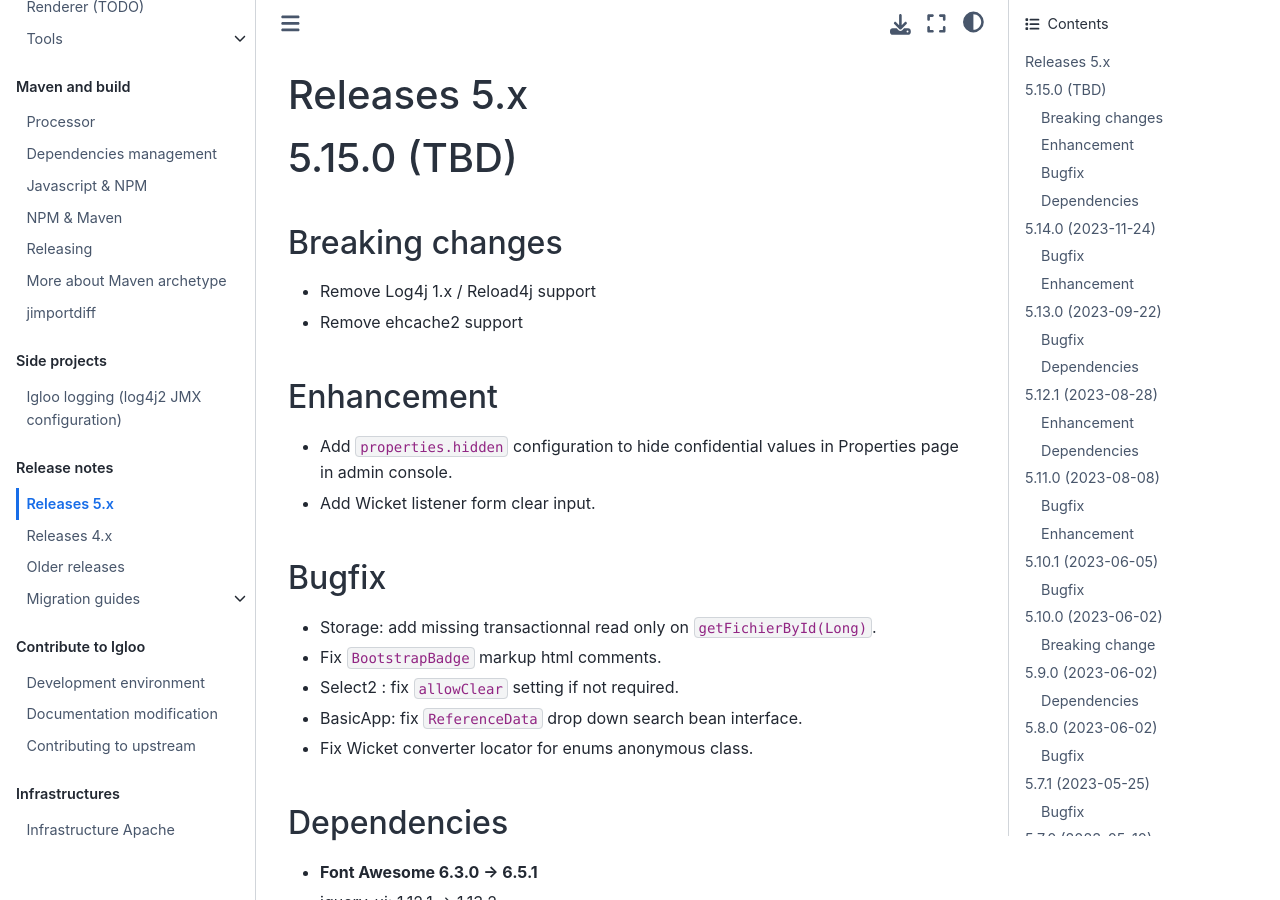
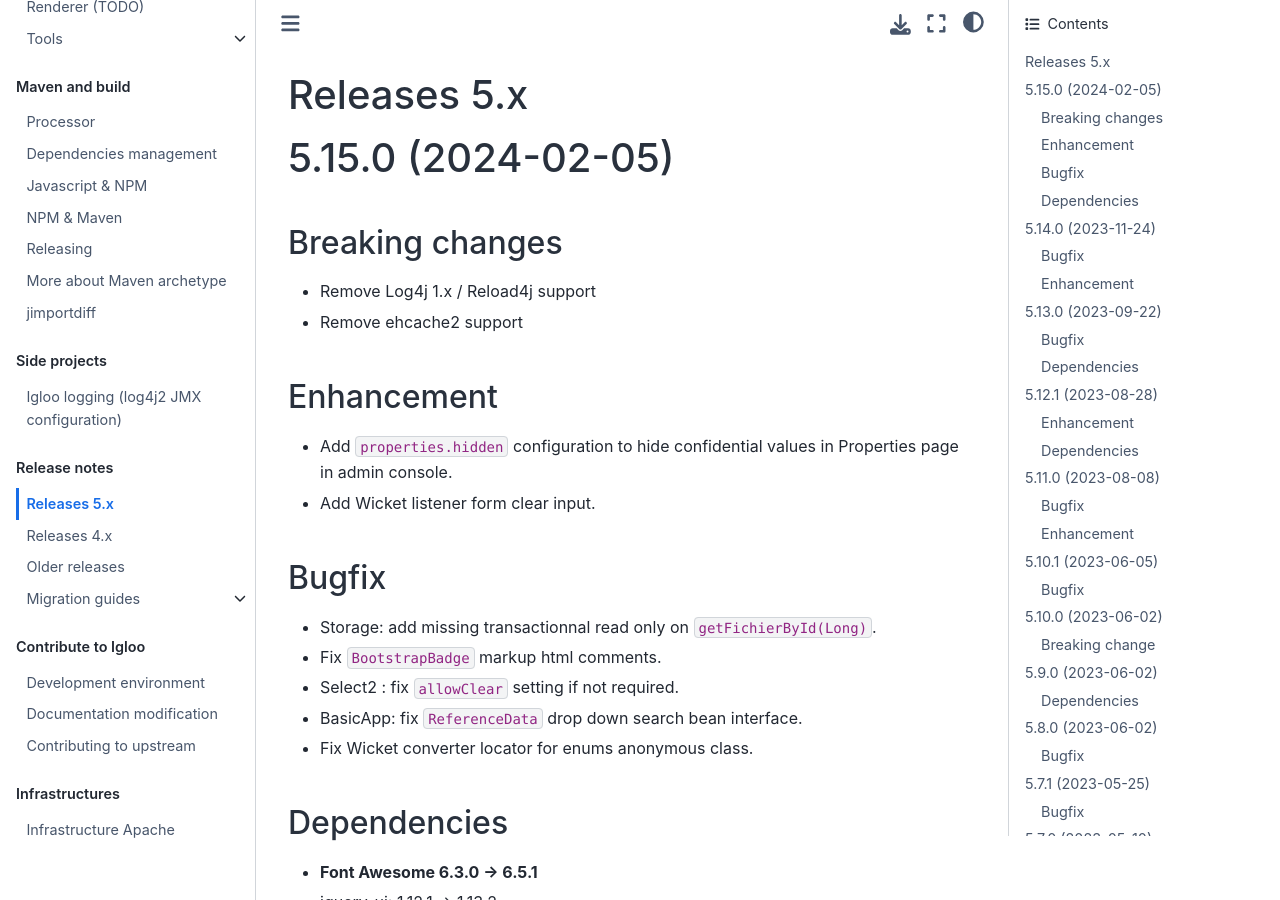
Before and after one commit to igloo-project/igloo-doc, a Sphinx documentation site: the page built from source/release-notes/releases-5.x.md, in a window 1280 px wide and 900 px high. Built offline with Sphinx 7.4.7 and the Sphinx Book theme 1.1.4, drawn with Linux system fonts in a browser that asks for light colours.

Commit message:
Changelog 5.15.0

```diff
--- a/source/release-notes/releases-5.x.md
+++ b/source/release-notes/releases-5.x.md
@@ -2,7 +2,7 @@
 
 (v5.15.0)=
 
-# 5.15.0 (TBD)
+# 5.15.0 (2024-02-05)
 
 ## Breaking changes
 
```
